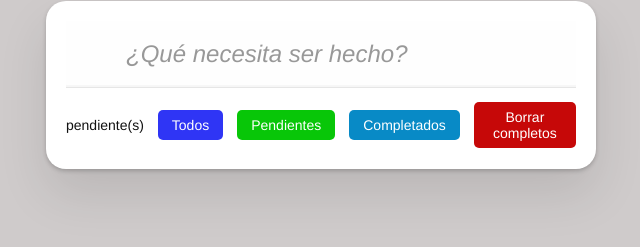
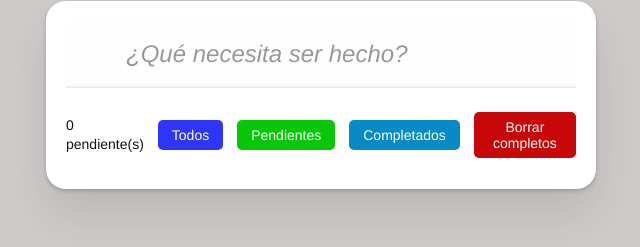
Before and after one commit to messiron/Reto-to-do, a plain HTML site: page index.html in a window 1280 px wide. Shown: the part 129-376 px from the top of the page, without its empty margins (319-959 px from the left). Drawn offline with Linux system fonts and the light colour scheme.

Commit message:
Contador

```diff
--- a/index.html
+++ b/index.html
@@ -11,7 +11,7 @@
         <!-- Enlace con los estilos de los iconos editar y eliminar tarea  -->
   <link rel="stylesheet"
         href="https://cdnjs.cloudflare.com/ajax/libs/font-awesome/6.4.2/css/all.min.css" />
-  <title>ToDo-App</title>
+  <title>ToDoApp</title>
 </head>
 
 <body>
@@ -26,8 +26,8 @@
       <ul class="todo-list"></ul>
     </section>
     <section class="footer-2">
-      <p>pendiente(s)</p>
-      <button class="footer_btn">Todos</button>
+      <p><span id="counter">0</span> pendiente(s)</p>
+      <button class="footer_btn todos">Todos</button>
       <button class="footer_btn">Pendientes</button>
       <button class="footer_btn" id="completadas-button">Completados</button>
       <button class="footer_btn">Borrar completos</button>
```
